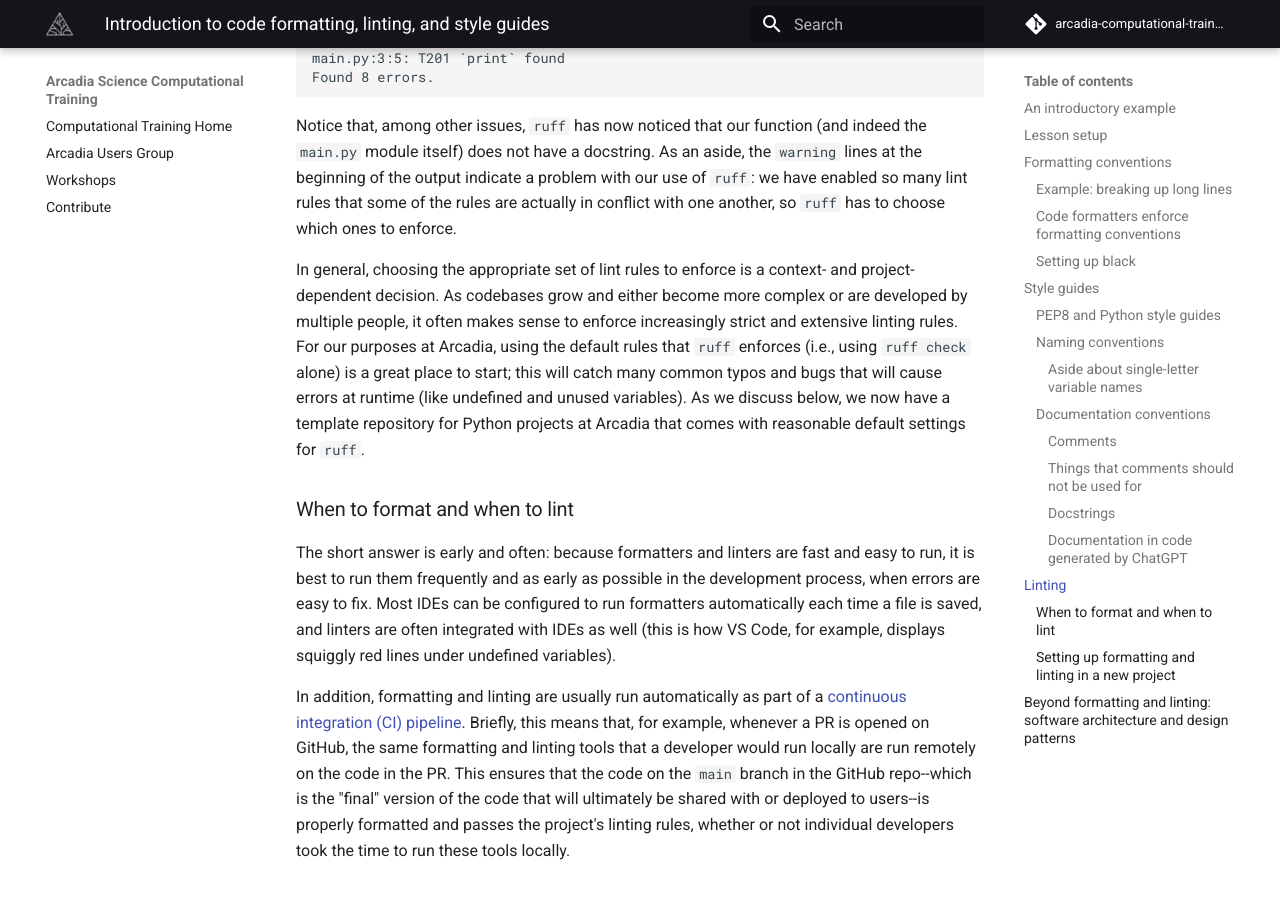
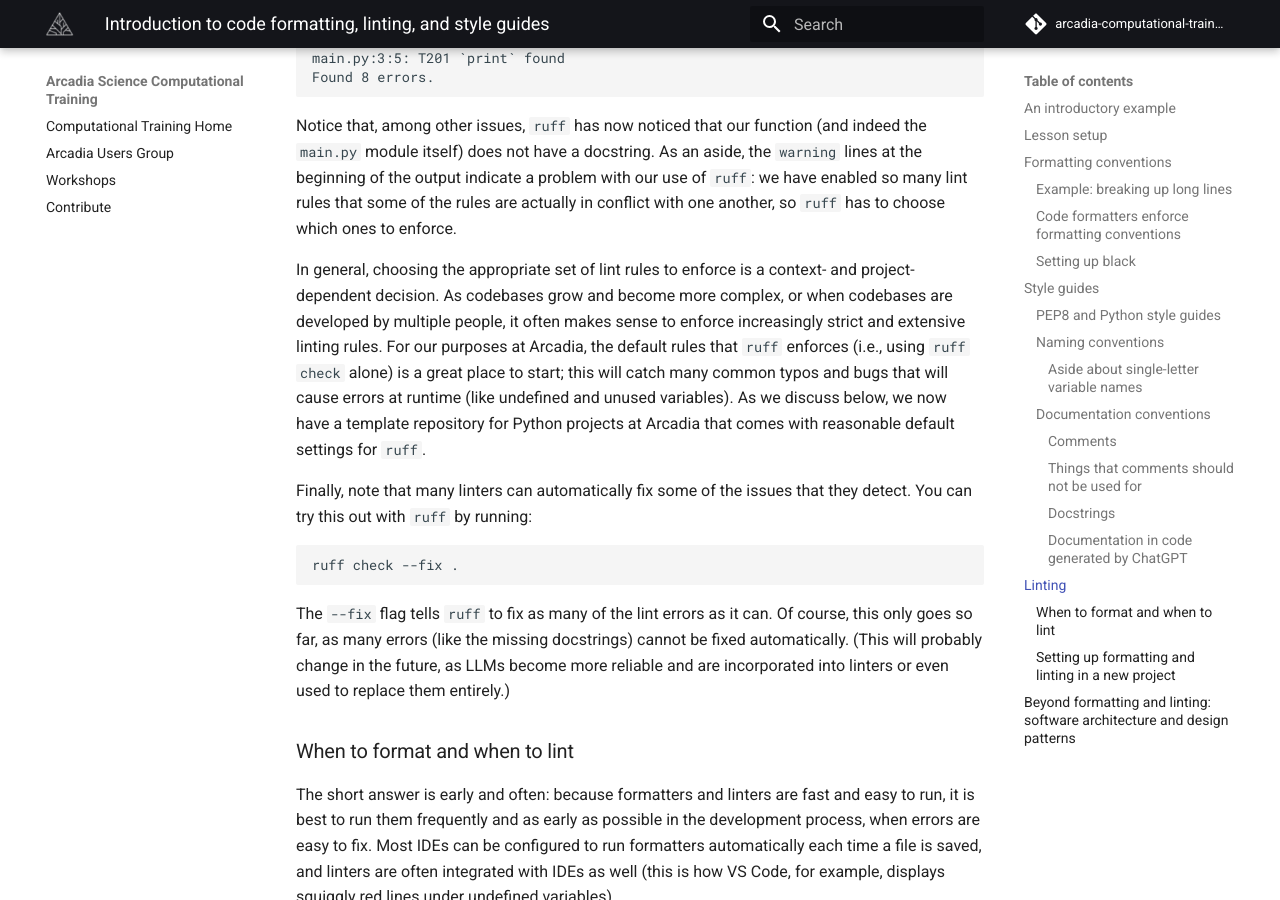
Before and after one commit to Arcadia-Science/arcadia-computational-training, an MkDocs documentation site: the page built from docs/arcadia-users-group/20240206-intro-to-formatting-and-linting/lesson.md, in a window 1280 px wide and 900 px high, scrolled down 14379 px. Built offline with MkDocs 1.6.1 and Material for MkDocs 9.7.7, drawn with Linux system fonts in a browser that asks for light colours; comment, search, counter and statistics services are not loaded.

Commit message:
mention ruff check --fix

````diff
--- a/docs/arcadia-users-group/20240206-intro-to-formatting-and-linting/lesson.md
+++ b/docs/arcadia-users-group/20240206-intro-to-formatting-and-linting/lesson.md
@@ -437,7 +437,13 @@
 ```
 Notice that, among other issues, `ruff` has now noticed that our function (and indeed the `main.py` module itself) does not have a docstring. As an aside, the `warning` lines at the beginning of the output indicate a problem with our use of `ruff`: we have enabled so many lint rules that some of the rules are actually in conflict with one another, so `ruff` has to choose which ones to enforce.
 
-In general, choosing the appropriate set of lint rules to enforce is a context- and project-dependent decision. As codebases grow and either become more complex or are developed by multiple people, it often makes sense to enforce increasingly strict and extensive linting rules. For our purposes at Arcadia, using the default rules that `ruff` enforces (i.e., using `ruff check` alone) is a great place to start; this will catch many common typos and bugs that will cause errors at runtime (like undefined and unused variables). As we discuss below, we now have a template repository for Python projects at Arcadia that comes with reasonable default settings for `ruff`.
+In general, choosing the appropriate set of lint rules to enforce is a context- and project-dependent decision. As codebases grow and become more complex, or when codebases are developed by multiple people, it often makes sense to enforce increasingly strict and extensive linting rules. For our purposes at Arcadia, the default rules that `ruff` enforces (i.e., using `ruff check` alone) is a great place to start; this will catch many common typos and bugs that will cause errors at runtime (like undefined and unused variables). As we discuss below, we now have a template repository for Python projects at Arcadia that comes with reasonable default settings for `ruff`.
+
+Finally, note that many linters can automatically fix some of the issues that they detect. You can try this out with `ruff` by running:
+```bash
+ruff check --fix .
+```
+The `--fix` flag tells `ruff` to fix as many of the lint errors as it can. Of course, this only goes so far, as many errors (like the missing docstrings) cannot be fixed automatically. (This will probably change in the future, as LLMs become more reliable and are incorporated into linters or even used to replace them entirely.)
 
 ### When to format and when to lint
 The short answer is early and often: because formatters and linters are fast and easy to run, it is best to run them frequently and as early as possible in the development process, when errors are easy to fix. Most IDEs can be configured to run formatters automatically each time a file is saved, and linters are often integrated with IDEs as well (this is how VS Code, for example, displays squiggly red lines under undefined variables).
````
